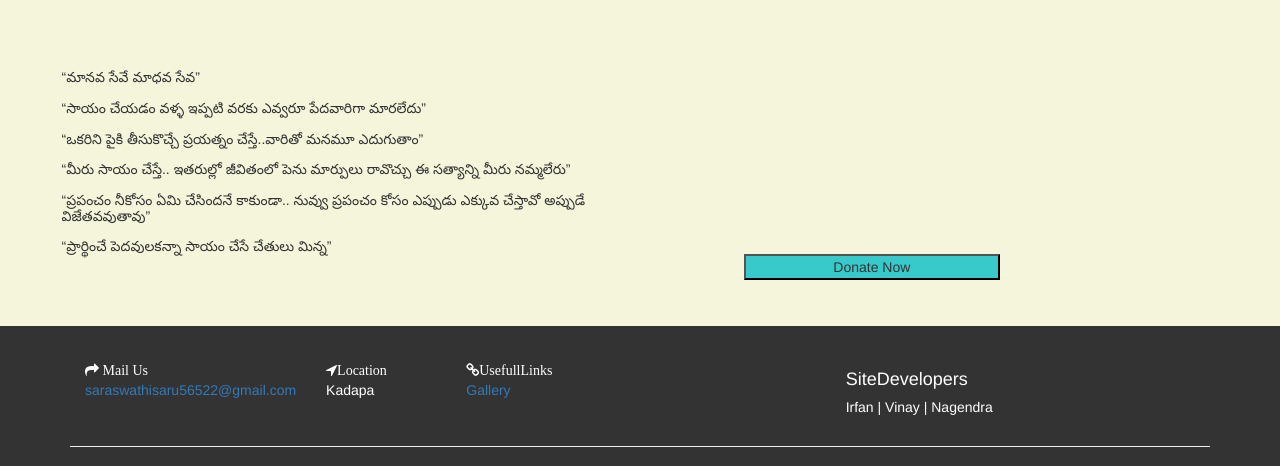
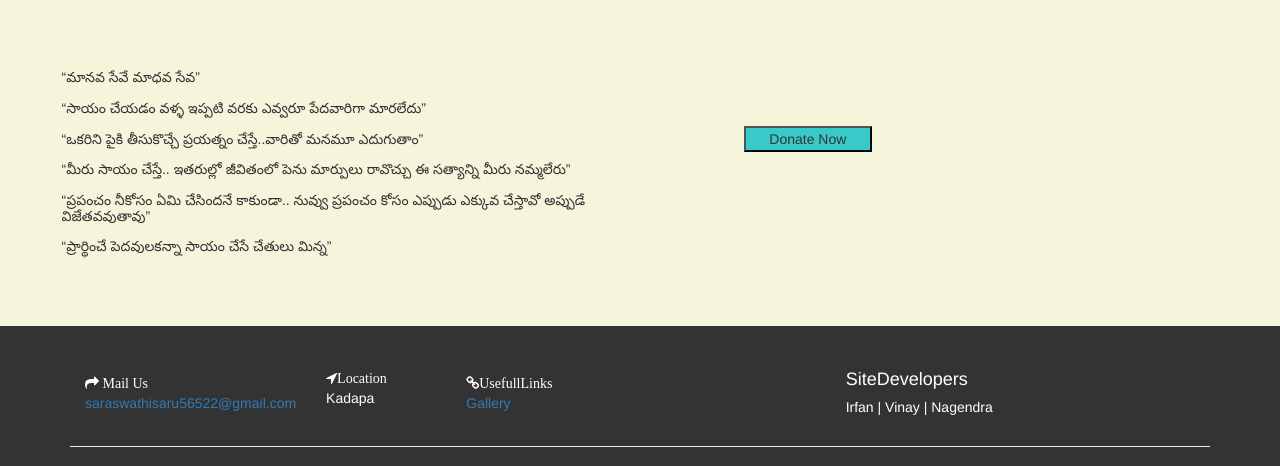
Before and after one commit to ENUKOLUnaga/sthrishaktidonors, a plain HTML site: page index.html in a window 1280 px wide. Shown: the part 367-833 px from the top of the page. Drawn offline with nearby package versions, Linux system fonts and the light colour scheme.

Commit message:
home.css

```diff
--- a/home.css
+++ b/home.css
@@ -2,6 +2,7 @@ body{
     background-color: white;
     margin: 0;
     padding: 0;
+    max-width: none;
     /* height:10; */
 }
 .header{
@@ -94,11 +95,10 @@ body{
     display: flex;
     justify-content: center;
 
-    width: 20%;
+    width: 10%;
     height: 7%;
-    margin-left: 10%;
-    margin-right: 10%;
-    margin-top: 20%;
+    margin: 10%;
+
 
 }
 
@@ -176,8 +176,9 @@ nav a:hover {
     display: flex;
     flex-direction: row;
     margin-top:3%;
+    align-items: center;
 
-    justify-content: space-between
+    justify-content: space-between;
 }
 .don-to{
     margin: 20%;
```
